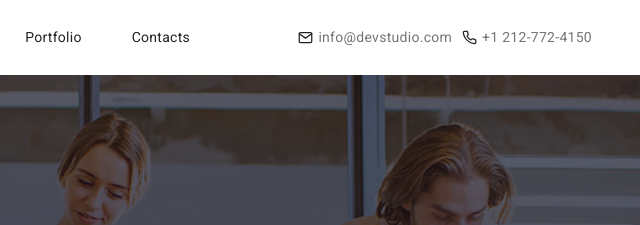
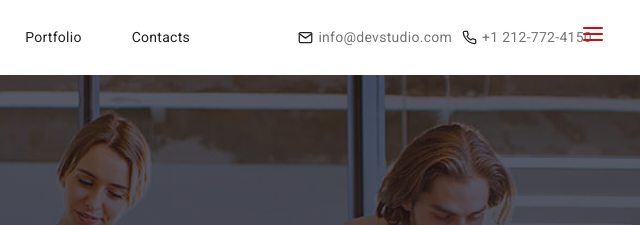
Before and after one commit to Simonkhawam/goit-markup-hw-06, a plain HTML site: page index.html in a window 1280 px wide. Shown: the top 225 px of the page, 528-1168 px from the left. Drawn offline with nearby package versions, Linux system fonts and the light colour scheme.

Commit message:
commit change

```diff
--- a/css/styles-main.css
+++ b/css/styles-main.css
@@ -94,7 +94,15 @@ ul {
 .header-mail-phone {
   margin-right: 20px;
 }
-
+.menu-btn {
+  color: rgb(219, 9, 9);
+  background: transparent;
+  border: none;
+  position: absolute;
+  top: 22px;
+  right: 147px;
+  cursor: pointer;
+}
 .header-logo {
   border: 0px solid #ececec;
   display: flex;
@@ -1484,7 +1492,11 @@ textarea {
   line-height: 30px;
   letter-spacing: 0.96px;
 }
-
+@media screen and (min-width: 480px) {
+  .element {
+    /* phone styles */
+  }
+}
 @media screen and (min-width: 768px) {
   .element {
     /* Tablet styles */
--- a/index.html
+++ b/index.html
@@ -13,6 +13,7 @@
     <!--top header-->
     <section>
       <div class="header-container container">
+        <button class="menu-btn"><i data-feather="menu"></i></button>
         <header class="header-logo">
           <!--Top line logo-->
           <a href="index.html" class="logo"
```
